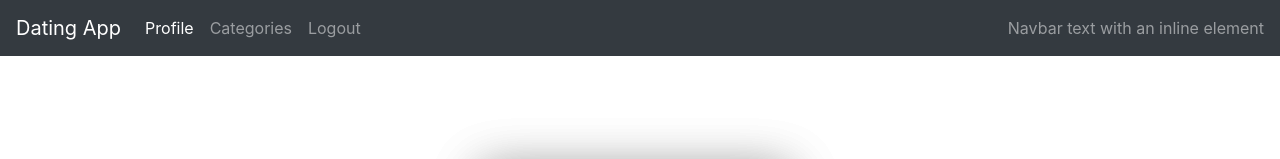
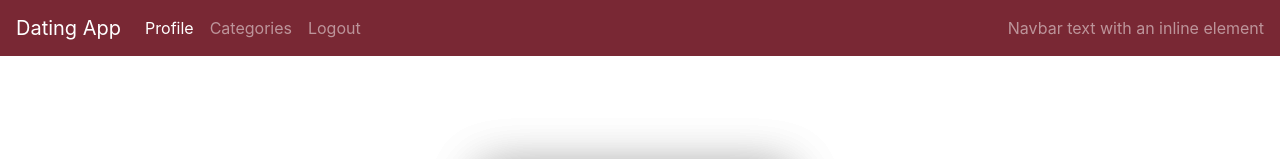
Before and after one commit to adriennDanics/geek-of-your-life-angular, an Angular app: page /login in a window 1280 px wide. Shown: the top 159 px of the page. Built offline with nearby package versions, Linux system fonts and the light colour scheme; no server answers.

Commit message:
New horror-font

```diff
--- a/src/app/navbar/navbar.component.css
+++ b/src/app/navbar/navbar.component.css
@@ -0,0 +1,4 @@
+nav {
+  /*background-color: #502440 !important;*/
+  background-color: #792834 !important;
+}
```
Also changed, not shown: src/assets/diediedie/DIEDIEDI.TTF (added), src/assets/diediedie/diereadme.txt (added).
